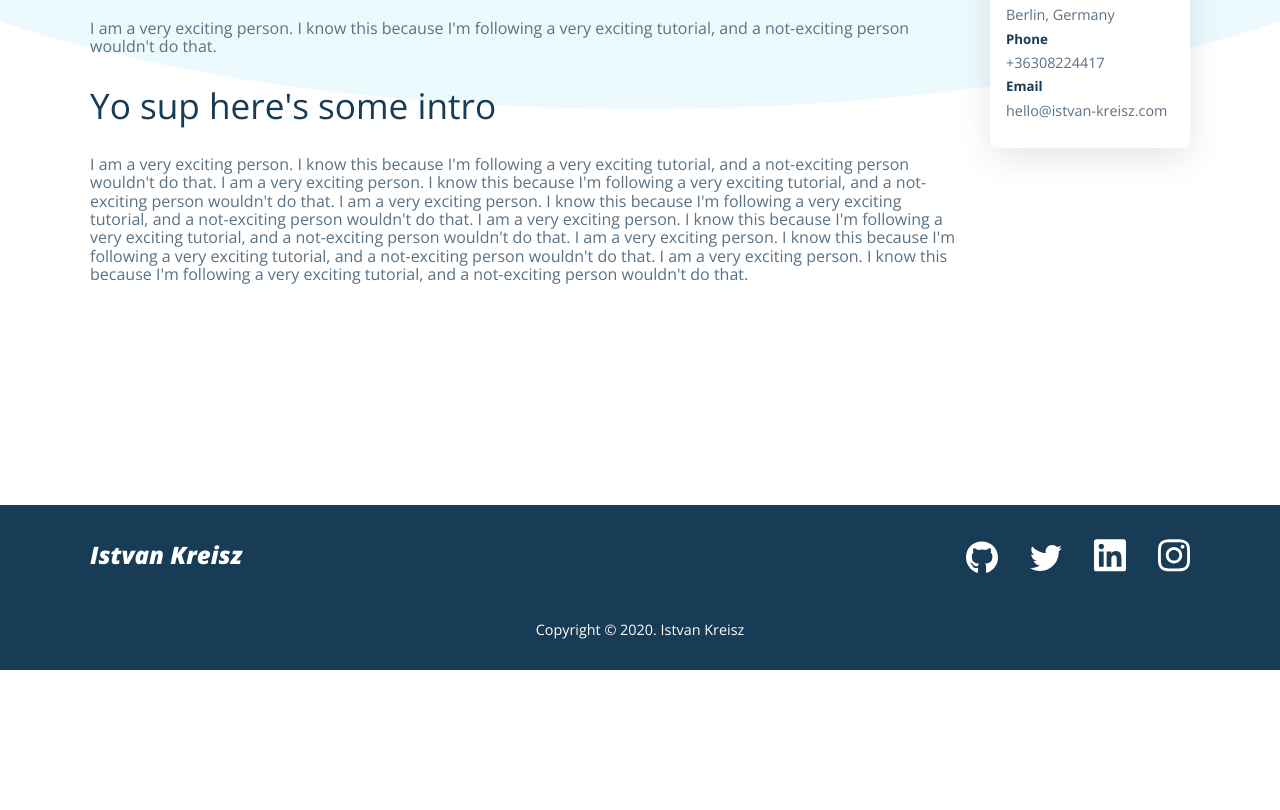
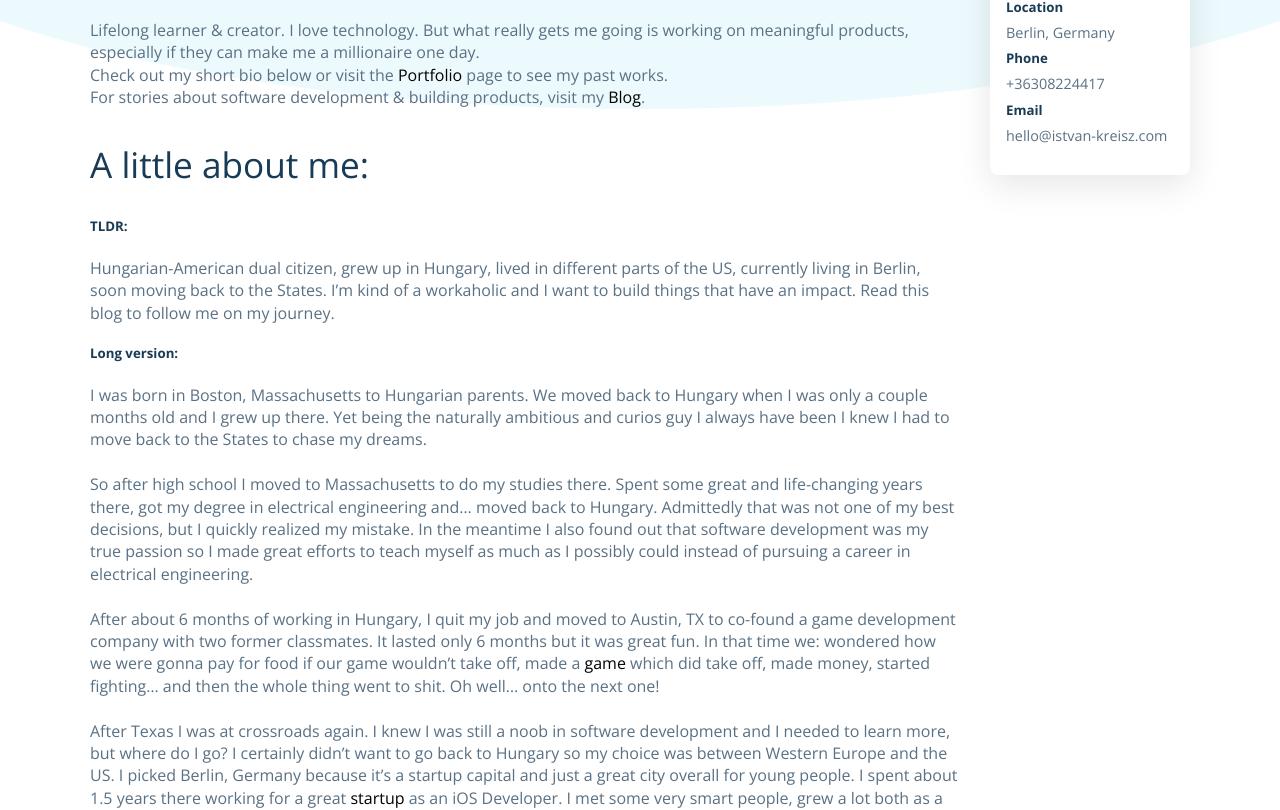
Before and after one commit to istvan-kreisz/blog, a Next.js app: page /about in a window 1280 px wide. Shown: the part 391-1201 px from the top of the page. Before the commit the page ends 1061 px from the top, so only its background shows below. Built offline with nearby package versions, Linux system fonts and the light colour scheme; no server answers.

Commit message:
content & ui updates

```diff
--- a/src/components/Backdrop/Backdrop.jsx
+++ b/src/components/Backdrop/Backdrop.jsx
@@ -4,9 +4,10 @@ export default function Backdrop(props) {
 	return (
 		<div className={classes.backdropContainer}>
 			<div className={classes.backdrop}>
-				{props && props.image ? (
+				{props.image ? (
 					<img src={'/images/' + props.image} alt="" />
 				) : null}
+				{props.image ? <div className={classes.overlay}></div> : null}
 			</div>
 		</div>
 	)
--- a/src/components/Backdrop/Backdrop.module.scss
+++ b/src/components/Backdrop/Backdrop.module.scss
@@ -30,5 +30,14 @@
 			height: 100%;
 			opacity: 0.6;
 		}
+
+		.overlay {
+			position: absolute;
+			top: 0;
+			left: 0;
+			width: 100%;
+			height: 100%;
+			background-color: rgba($color: #0d1c26, $alpha: 0.6);
+		}
 	}
 }
--- a/src/pages-lib/about/about.module.scss
+++ b/src/pages-lib/about/about.module.scss
@@ -33,7 +33,7 @@
 			}
 		}
 
-		h4 {
+		h2 {
 			font-size: 1.2rem;
 			font-weight: 600;
 			margin-top: 1rem;
@@ -45,13 +45,22 @@
 		}
 	}
 
-	h2 {
+	h3 {
 		font-size: 2.2rem;
 		font-weight: 300;
 	}
 
 	p {
 		color: $color-gray;
+		line-height: 1.4;
+	}
+
+	.email {
+		display: block;
+		margin: 1rem auto;
+		text-align: center;
+		font-size: 2rem;
+		font-weight: 600;
 	}
 }
 
@@ -76,6 +85,7 @@
 		font-size: 0.9rem;
 		color: $color-gray;
 		margin: 0.5rem 0;
+		line-height: 1.4;
 	}
 
 	.sidebarItem {
@@ -107,7 +117,7 @@
 	.personalDetails {
 		@extend .sidebarItem;
 
-		h4 {
+		h5 {
 			margin-top: 0;
 		}
 	}
--- a/src/pages-lib/blog/ArticleCard.jsx
+++ b/src/pages-lib/blog/ArticleCard.jsx
@@ -13,7 +13,7 @@ const ArticleCard = (props) => {
 								return <li key={element}>{element}</li>
 							})}
 						</ul>
-						<h3>{props.title}</h3>
+						<h2>{props.title}</h2>
 						<p>{props.description}</p>
 						<p className={classes.date}>{props.date}</p>
 					</div>
--- a/src/pages-lib/blog/ArticleCard.module.scss
+++ b/src/pages-lib/blog/ArticleCard.module.scss
@@ -33,7 +33,7 @@
 		.articleContent {
 			padding: 1.5rem;
 
-			h3 {
+			h2 {
 				font-weight: 400;
 				margin: 1rem 0;
 			}
--- a/src/pages-lib/blog/blog.module.scss
+++ b/src/pages-lib/blog/blog.module.scss
@@ -49,12 +49,18 @@
 			font-size: 1.1rem;
 			font-weight: 400;
 			margin-top: 1rem;
+			max-width: 580px;
+			line-height: 1.5;
 		}
 
 		.searchBar {
 			margin-top: 3rem;
 			width: 100%;
 			position: relative;
+
+			label {
+				@include sr-only();
+			}
 
 			@include min-width() {
 				width: 93%;
--- a/src/pages-lib/portfolio/portfolio.module.scss
+++ b/src/pages-lib/portfolio/portfolio.module.scss
@@ -17,7 +17,7 @@
 			}
 		}
 
-		h4 {
+		p {
 			font-size: 1.1rem;
 			font-weight: 400;
 			margin-top: 1rem;
@@ -28,7 +28,7 @@
 .projects {
 	.sectionTitle {
 		margin-bottom: 2rem;
-		h3 {
+		h2 {
 			font-weight: 300;
 			font-size: 2.2rem;
 			margin-bottom: 1.3rem;
--- a/src/pages/about.jsx
+++ b/src/pages/about.jsx
@@ -1,6 +1,7 @@
 import Layout from '../components/Layout/Layout'
 import Backdrop from '../components/Backdrop/Backdrop'
 import classes from '../pages-lib/about/about.module.scss'
+import Link from 'next/link'
 import { FontAwesomeIcon } from '@fortawesome/react-fontawesome'
 
 const About = ({ title, description }) => {
@@ -12,33 +13,108 @@ const About = ({ title, description }) => {
 					<section className={classes.main}>
 						<div className={classes.titlebar}>
 							<h1 className="title">Hi, I'm Istvan!</h1>
-							<h4>iOS and Web Developer</h4>
+							<h2>Web and iOS Developer</h2>
 						</div>
 
 						<p>
-							I am a very exciting person. I know this because I'm
-							following a very exciting tutorial, and a
-							not-exciting person wouldn't do that.
+							Lifelong learner & creator. I love technology. But
+							what really gets me going is working on meaningful
+							products, especially if they can make me a
+							millionaire one day. <br /> Check out my short bio
+							below or visit the{' '}
+							<Link href="/portfolio">
+								<a>Portfolio</a>
+							</Link>{' '}
+							page to see my past works.
+							<br />
+							For stories about software development & building
+							products, visit my
+							<Link href="/">
+								<a> Blog</a>
+							</Link>
+							{''}.
 						</p>
-						<h2>Yo sup here's some intro</h2>
+						<h3>A little about me:</h3>
+						<h5>TLDR:</h5>
 						<p>
-							I am a very exciting person. I know this because I'm
-							following a very exciting tutorial, and a
-							not-exciting person wouldn't do that. I am a very
-							exciting person. I know this because I'm following a
-							very exciting tutorial, and a not-exciting person
-							wouldn't do that. I am a very exciting person. I
-							know this because I'm following a very exciting
-							tutorial, and a not-exciting person wouldn't do
-							that. I am a very exciting person. I know this
-							because I'm following a very exciting tutorial, and
-							a not-exciting person wouldn't do that. I am a very
-							exciting person. I know this because I'm following a
-							very exciting tutorial, and a not-exciting person
-							wouldn't do that. I am a very exciting person. I
-							know this because I'm following a very exciting
-							tutorial, and a not-exciting person wouldn't do
-							that.
+							Hungarian-American dual citizen, grew up in Hungary,
+							lived in different parts of the US, currently living
+							in Berlin, soon moving back to the States. I’m kind
+							of a workaholic and I want to build things that have
+							an impact. Read this blog to follow me on my
+							journey.
+						</p>
+
+						<h5>Long version:</h5>
+						<p>
+							I was born in Boston, Massachusetts to Hungarian
+							parents. We moved back to Hungary when I was only a
+							couple months old and I grew up there. Yet being the
+							naturally ambitious and curios guy I always have
+							been I knew I had to move back to the States to
+							chase my dreams.
+							<br />
+							<br />
+							So after high school I moved to Massachusetts to do
+							my studies there. Spent some great and life-changing
+							years there, got my degree in electrical engineering
+							and… moved back to Hungary. Admittedly that was not
+							one of my best decisions, but I quickly realized my
+							mistake. In the meantime I also found out that
+							software development was my true passion so I made
+							great efforts to teach myself as much as I possibly
+							could instead of pursuing a career in electrical
+							engineering.
+							<br />
+							<br />
+							After about 6 months of working in Hungary, I quit
+							my job and moved to Austin, TX to co-found a game
+							development company with two former classmates. It
+							lasted only 6 months but it was great fun. In that
+							time we: wondered how we were gonna pay for food if
+							our game wouldn’t take off, made a{' '}
+							<a href="https://apps.apple.com/us/app/ball-smasher/id1381559021">
+								game
+							</a>{' '}
+							which did take off, made money, started fighting…
+							and then the whole thing went to shit. Oh well… onto
+							the next one!
+							<br />
+							<br />
+							After Texas I was at crossroads again. I knew I was
+							still a noob in software development and I needed to
+							learn more, but where do I go? I certainly didn’t
+							want to go back to Hungary so my choice was between
+							Western Europe and the US. I picked Berlin, Germany
+							because it’s a startup capital and just a great city
+							overall for young people. I spent about 1.5 years
+							there working for a great{' '}
+							<a href="https://www.labtwin.com/">startup</a> as an
+							iOS Developer. I met some very smart people, grew a
+							lot both as a developer and as a person and had a
+							lot of fun in the process.
+							<br />
+							<br />
+							Eventually I quit my Berlin job because I was
+							getting close to hitting a plateau in my
+							professional development and I wanted a change. Also
+							I decided to move back to the US permanently. Since
+							then I've shifted my focus from iOS to web
+							development in order to grow my skillset and
+							(eventually) become a full-stack developer.
+							<br />
+							<br />
+							If you’re interested in my journey, save this page
+							or follow me on Twitter where I’ll be posting
+							regular updates. If you want to get in touch, you
+							can reach me at:
+							<a
+								className={classes.email}
+								href="mailto:hello@istvan-kreisz.com"
+							>
+								hello@istvan-kreisz.com
+							</a>
+							or any of the social media links below.
 						</p>
 					</section>
 					<section className={classes.sidebar}>
--- a/src/pages/portfolio.jsx
+++ b/src/pages/portfolio.jsx
@@ -37,12 +37,12 @@ const Portfolio = ({ webProjects, iosProjects, title, description }) => {
 				<section className={classes.header}>
 					<div className={classes.titlebar}>
 						<h1 className={classes.title}>Portfolio</h1>
-						<h4>Here are all my cool projects, check them out!</h4>
+						<p>Here are all my cool projects, check them out!</p>
 					</div>
 				</section>
 				<section className={classes.projects}>
 					<div className={classes.sectionTitle}>
-						<h3>Web Development</h3>
+						<h2>Web Development</h2>
 						<p>Here's all my Web projects, blah blah blah</p>
 					</div>
 					{webProjectList ? (
@@ -51,7 +51,7 @@ const Portfolio = ({ webProjects, iosProjects, title, description }) => {
 						</ul>
 					) : null}
 					<div className={classes.sectionTitle}>
-						<h3>iOS Development</h3>
+						<h2>iOS Development</h2>
 						<p>Here's all my iOS projects, blah blah blah</p>
 					</div>
 					{iosProjectList ? (
--- a/src/shared/shared.scss
+++ b/src/shared/shared.scss
@@ -9,3 +9,12 @@
 @mixin default-shadow() {
 	box-shadow: 0 10px 35px 0 rgba($color: #000000, $alpha: 0.1);
 }
+
+@mixin sr-only() {
+	position: absolute;
+	left: -10000px;
+	top: auto;
+	width: 1px;
+	height: 1px;
+	overflow: hidden;
+}
```
Also changed, not shown: src/pages/index.jsx (+6 -4 lines).
